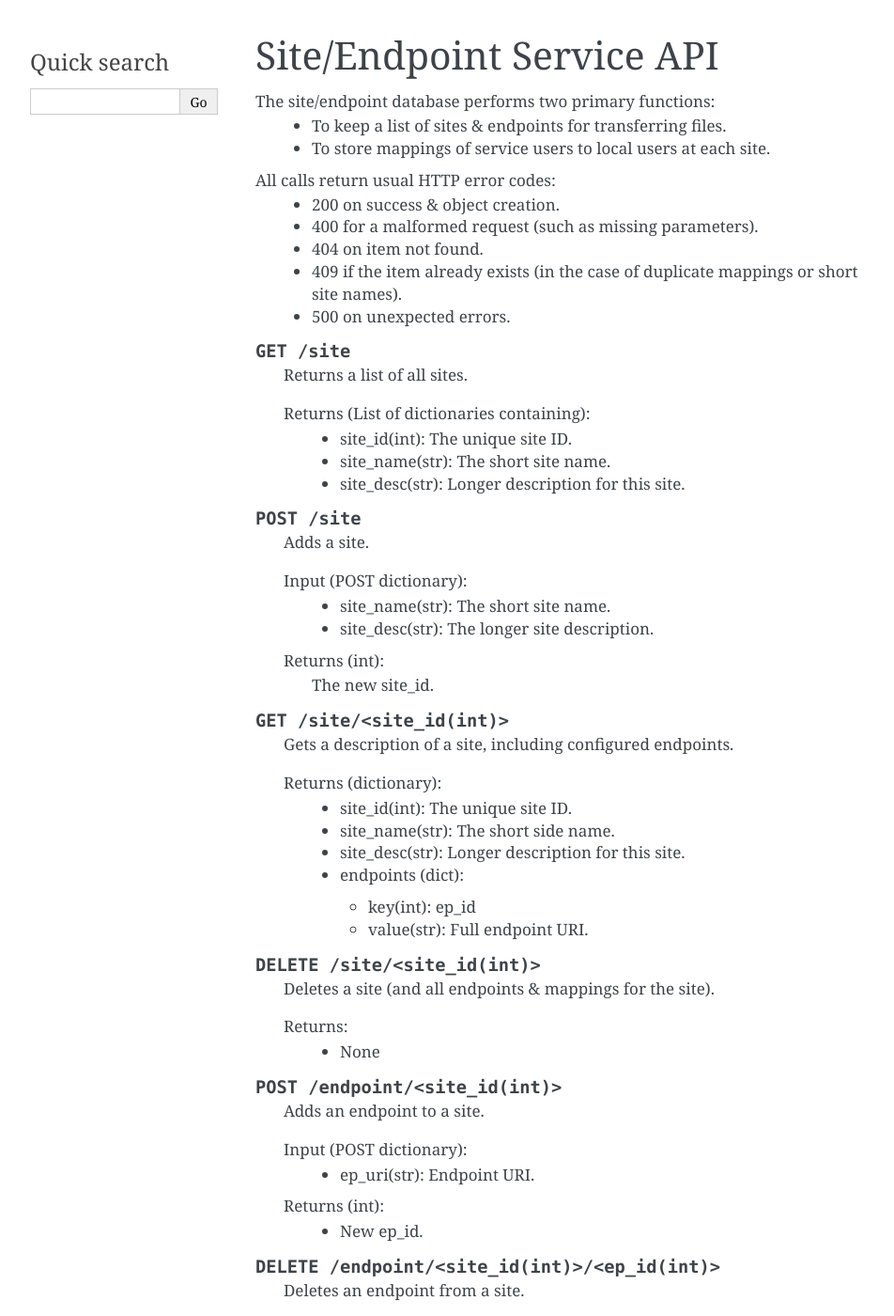
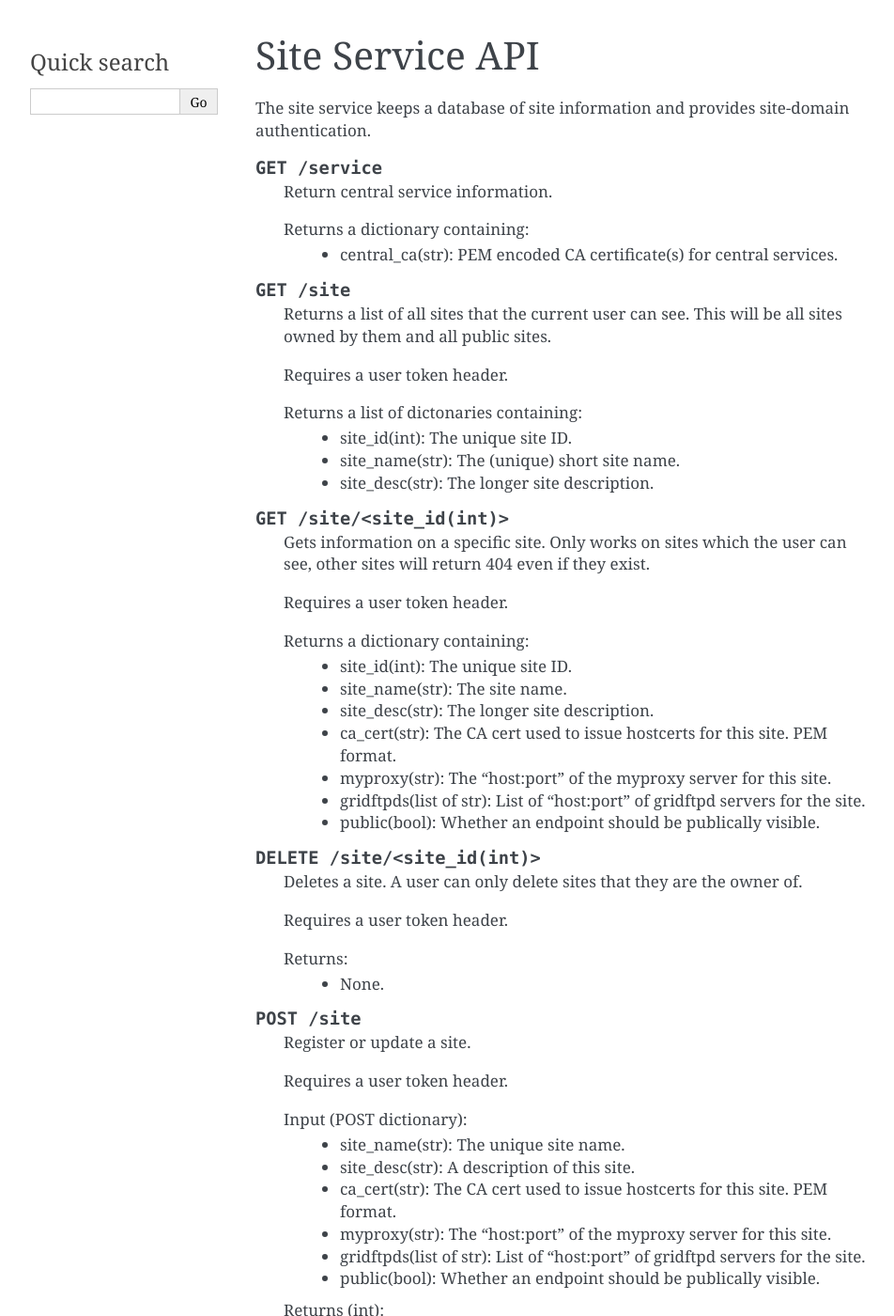
Before and after one commit to ic-hep/pdm, a Sphinx documentation site: the page built from doc/source/reference/api/siteservice.rst, in a window 1280 px wide and 1400 px high. Shown: the whole window at 94% size, without its empty margins (148-1100 px from the left). Built offline with Sphinx 7.4.7, drawn with Linux system fonts in a browser that asks for light colours; some of the changed text lies outside the part shown.

Commit message:
Add doc for new site service

```diff
--- a/doc/source/reference/api/siteservice.rst
+++ b/doc/source/reference/api/siteservice.rst
@@ -1,105 +1,87 @@
-Site/Endpoint Service API
-=========================
+Site Service API
+================
 
-The site/endpoint database performs two primary functions:
-  - To keep a list of sites & endpoints for transferring files.
-  - To store mappings of service users to local users at each site.
+The site service keeps a database of site information and provides site-domain
+authentication.
 
-All calls return usual HTTP error codes:
-  - 200 on success & object creation.
-  - 400 for a malformed request (such as missing parameters).
-  - 404 on item not found.
-  - 409 if the item already exists (in the case of duplicate
-    mappings or short site names).
-  - 500 on unexpected errors.
+.. function:: GET /service
+
+   Return central service information.
+
+   Returns a dictionary containing:
+     - central_ca(str): PEM encoded CA certificate(s) for central services.
 
 .. function:: GET /site
 
-  Returns a list of all sites.
+   Returns a list of all sites that the current user can see. This will be
+   all sites owned by them and all public sites.
 
-  Returns (List of dictionaries containing):
-    - site_id(int): The unique site ID.
-    - site_name(str): The short site name.
-    - site_desc(str): Longer description for this site.
+   Requires a user token header.
+
+   Returns a list of dictonaries containing:
+     - site_id(int): The unique site ID.
+     - site_name(str): The (unique) short site name.
+     - site_desc(str): The longer site description.
+
+.. function:: GET /site/<site_id(int)>
+
+   Gets information on a specific site. Only works on sites which the user
+   can see, other sites will return 404 even if they exist.
+
+   Requires a user token header.
+
+   Returns a dictionary containing:
+     - site_id(int): The unique site ID.
+     - site_name(str): The site name.
+     - site_desc(str): The longer site description.
+     - ca_cert(str): The CA cert used to issue hostcerts for this site. PEM format.
+     - myproxy(str): The "host:port" of the myproxy server for this site.
+     - gridftpds(list of str): List of "host:port" of gridftpd servers for the site.
+     - public(bool): Whether an endpoint should be publically visible.
+
+.. function:: DELETE /site/<site_id(int)>
+
+   Deletes a site. A user can only delete sites that they are the owner of.
+
+   Requires a user token header.
+
+   Returns:
+     - None.
 
 .. function:: POST /site
 
-  Adds a site.
+   Register or update a site.
 
-  Input (POST dictionary):
-    - site_name(str): The short site name.
-    - site_desc(str): The longer site description.
-  Returns (int):
-    The new site_id.
+   Requires a user token header.
 
-.. function:: GET /site/<site_id(int)>
+   Input (POST dictionary):
+     - site_name(str): The unique site name.
+     - site_desc(str): A description of this site.
+     - ca_cert(str): The CA cert used to issue hostcerts for this site. PEM format.
+     - myproxy(str): The "host:port" of the myproxy server for this site.
+     - gridftpds(list of str): List of "host:port" of gridftpd servers for the site.
+     - public(bool): Whether an endpoint should be publically visible.
+   Returns (int):
+     The site_id of the registered/updated site.
 
-  Gets a description of a site, including configured endpoints.
+.. function:: POST /site/<site_id(int)>/login
 
-  Returns (dictionary):
-    - site_id(int): The unique site ID.
-    - site_name(str): The short side name.
-    - site_desc(str): Longer description for this site.
-    - endpoints (dict):
+   Login a user at the given site.
 
-      - key(int): ep_id
-      - value(str): Full endpoint URI.
+   Requires a user token header.
 
-.. function:: DELETE /site/<site_id(int)>
+   Input (POST dictionary):
+     - username(str): The site-specific username.
+     - password(str): The users' site password.
 
-  Deletes a site (and all endpoints & mappings for the site).
+   Returns:
+     - None
 
-  Returns:
-    - None
+.. function:: GET /site/<site_id(int)>/credential
 
-.. function:: POST /endpoint/<site_id(int)>
+   Get the user credential for a given site and central user ID.
 
-  Adds an endpoint to a site.
+   Requires a user token header.
 
-  Input (POST dictionary):
-    - ep_uri(str): Endpoint URI.
-  Returns (int):
-    - New ep_id.
-
-.. function:: DELETE /endpoint/<site_id(int)>/<ep_id(int)>
-
-  Deletes an endpoint from a site.
-
-  Returns:
-    - None
-
-.. function:: GET /sitemap/<site_id(int)>
-
-  Gets the list of all configured user mappings for the given site.
-
-  Returns (dictionary):
-    - key(int): user_id
-    - value(str): The local_user name for this user at this site.
-
-.. note:: JSON dict key values are generally converted to strings, so user_id
-          will be a string representation of an int.
-
-.. function:: POST /sitemap/<site_id(int)>
-
-  Adds a local user mapping to a site.
-
-  Input (POST dictionary):
-    - local_user(str): The local (to the site) user name.
-    - user_id(int): The UID for the user on this service.
-  Returns:
-    - None
-
-.. function:: DELETE /sitemap/<site_id(int)>/<user_id(int)>
-
-  Removes a local user mapping from a site.
-
-  Returns:
-    - None
-
-.. function:: DELETE /sitemap/all/<user_id(int)>
-
-  Removes a local user mapping from all sites. For use when a user
-  is completely deleted.
-
-  Returns:
-    - None
+   Returns:
+     - PEM encoded proxy for the user.
```
Also changed, not shown: doc/source/reference/api/epservice.rst (added, +105 -0 lines).
